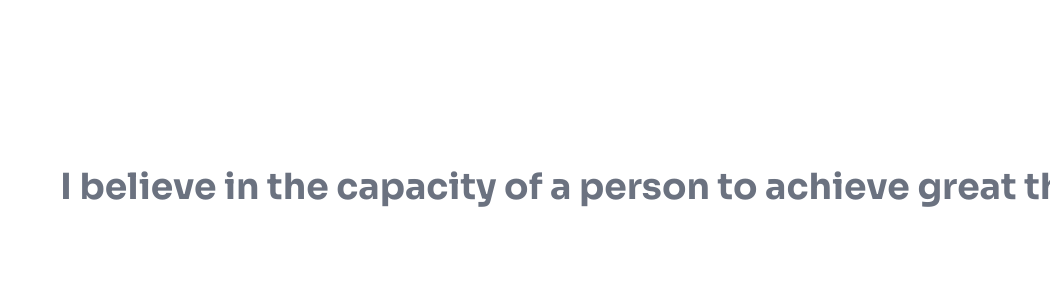
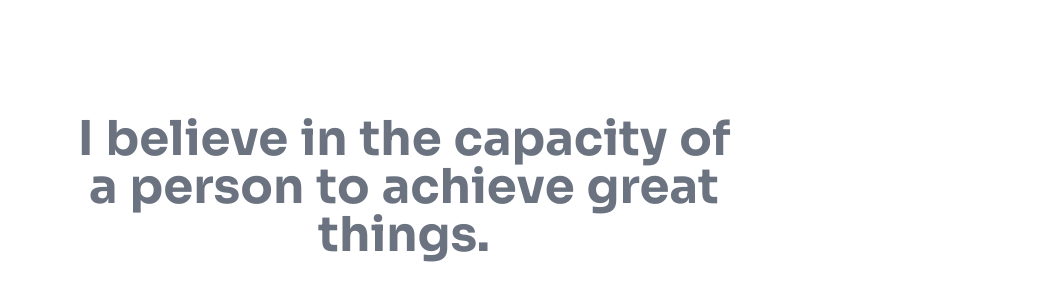
Before and after one commit to zxsuie/Jay-De-Rosales-Website, a Next.js app: page / in a window 1280 px wide. Shown: the part 3553-3853 px from the top of the page, without its empty margins (230-1280 px from the left). Built offline with nearby package versions, Linux system fonts and the light colour scheme.

Commit message:
Make the following changes:
,

Find this element:

  <LetterReveal text

```diff
--- a/src/components/ui/letter-reveal.tsx
+++ b/src/components/ui/letter-reveal.tsx
@@ -17,14 +17,20 @@ export function LetterReveal({
   revealColor = "rgb(255 255 255)", // white
   className,
 }: LetterRevealProps) {
-  const letters = text.split("");
+  const words = text.split(" ");
 
   return (
-    <p className={cn("text-2xl md:text-4xl font-semibold leading-relaxed md:leading-relaxed", className)}>
-      {letters.map((letter, i) => {
-        const letterProgress = Math.max(0, Math.min(1, (progress * letters.length - i)));
+    <p className={cn("text-2xl md:text-4xl lg:text-5xl font-semibold leading-relaxed md:leading-relaxed", className)}>
+      {words.map((word, i) => {
+        const wordStart = i / words.length;
+        const wordEnd = (i + 1) / words.length;
+        const wordProgress = Math.max(0, Math.min(1, (progress - wordStart) / (wordEnd - wordStart)));
 
-        // Simple linear interpolation for color
+        return (
+          <span key={i} className="inline-block mr-3">
+            {word.split("").map((letter, j) => {
+              const letterProgress = Math.max(0, Math.min(1, (wordProgress * word.length - j)));
+
               const base = baseColor.match(/\d+/g)?.map(Number) || [0,0,0];
               const reveal = revealColor.match(/\d+/g)?.map(Number) || [255,255,255];
 
@@ -35,11 +41,11 @@ export function LetterReveal({
               const color = `rgb(${r}, ${g}, ${b})`;
 
               return (
-          <span
-            key={i}
-            style={{ color }}
-          >
-            {letter === " " ? "\u00A0" : letter}
+                <span key={j} style={{ color }}>
+                  {letter}
+                </span>
+              );
+            })}
           </span>
         );
       })}
```
Lines whose indentation alone changed are shown as unchanged.
